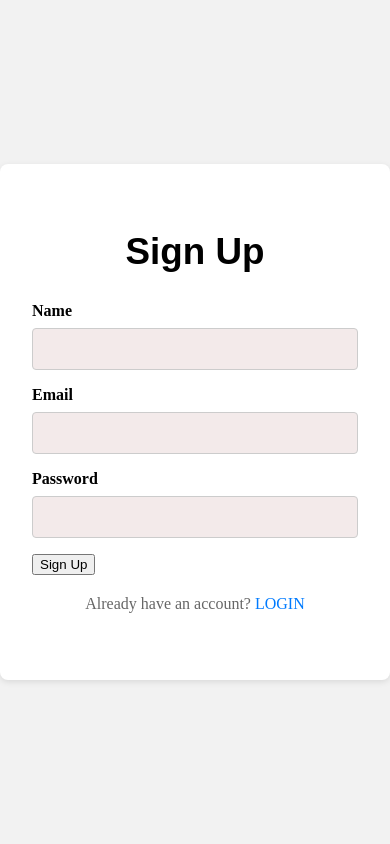
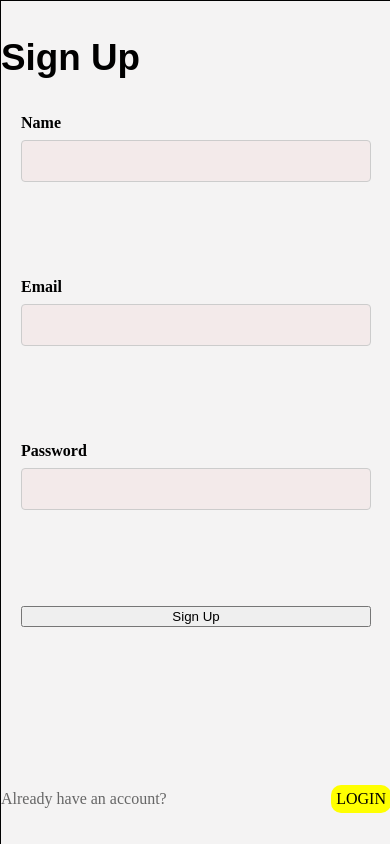
Before and after one commit to saksdev/Fitness-Quest-RPG, a React (Create React App) app: page /signup in a window 390 px wide. Built offline with nearby package versions, Linux system fonts and the light colour scheme; a web font is replaced by a local one.

Commit message:
Update login css

```diff
--- a/package.json
+++ b/package.json
@@ -9,7 +9,7 @@
     "@testing-library/user-event": "^13.5.0",
     "react": "^18.2.0",
     "react-dom": "^18.2.0",
-    "react-icons": "^5.1.0",
+    "react-icons": "^5.2.1",
     "react-router-dom": "^6.23.0",
     "react-scripts": "5.0.1",
     "smooth-scrollbar": "^8.8.4",
--- a/src/Component/Css/Login.css
+++ b/src/Component/Css/Login.css
@@ -1,4 +1,4 @@
-.login-container {
+.auth-container {
     height: 100%;
     width: 100%;
     min-height: 100vh;
@@ -7,7 +7,7 @@
     overflow: hidden;
 }
 
-.login-form-container {
+.auth-form-container {
     width: 100%;
     height: 100%;
     border: 1px solid black;
@@ -16,7 +16,7 @@
     justify-content: space-between;
 }
 
-.login-form {
+.auth-form {
     padding: 20px 2vw 0px 2vw;
     height: 100%;
     width: auto;
@@ -26,7 +26,7 @@
     gap: 5vw;
 }
 
-.login-image {
+.auth-image {
     height: 100%;
     width: 100%;
     display: flex;
@@ -34,7 +34,7 @@
     align-items: center;
 }
 
-.login-container form {
+.auth-container form {
     height: 100%;
     display: flex;
     gap: 4rem;
@@ -62,26 +62,39 @@
 input {
     height: 42px;
     padding-left: 35px;
+    padding-right: 35px;
     border-radius: 12px;
     border: 0.1px solid black;
-    width: 90%;
+    width: 100%;
     background-color: #f3eaea;
+}
+
+input::-ms-reveal,
+input::-ms-clear {
+    display: none;
+}
+
+.form-input input:hover {
+    border: 0.5px solid black;
 }
 
 .form-icon {
     position: relative;
+    display: flex;
+    align-items: center;
     width: 100%;
 }
 
 .form-icon svg {
     position: absolute;
     padding-left: 10px;
-    padding-top: 11px;
+    padding-top: 12px;
+    padding-bottom: 12px;
     width: 20px;
     height: 20px;
 }
 
-.login-signup-nav {
+.auth-nav {
     padding: 10px 15px;
     display: flex;
     align-items: center;
@@ -94,7 +107,7 @@ input {
     gap: 10px;
 }
 
-.login-form h2 {
+.auth-form h2 {
     margin: 0;
 }
 
@@ -104,6 +117,7 @@ input {
 }
 
 .form-input {
+    position: relative;
     width: 100%;
     max-width: 500px;
     margin: 0 auto;
@@ -122,6 +136,14 @@ input {
     font-weight: bold;
 }
 
+.Eyechange {
+    position: absolute;
+    right: 10px;
+    top: 50%;
+    transform: translateY(-50%);
+    cursor: pointer;
+}
+
 .forgot-password {
     width: 100%;
     max-width: 500px;
@@ -135,7 +157,7 @@ input {
     text-decoration: underline;
 }
 
-.login-container p {
+.auth-container p {
     text-align: center;
     width: 100%;
     display: flex;
@@ -144,7 +166,7 @@ input {
     max-width: 500px;
 }
 
-.login-container p a {
+.auth-container p a {
     color: black;
     background-color: yellow;
     border-radius: 10px;
@@ -157,7 +179,7 @@ mark a {
     font-weight: bold;
 }
 
-.login-container p a:hover {
+.auth-container p a:hover {
     text-decoration: underline;
 }
 
@@ -183,17 +205,17 @@ mark a {
 }
 
 @media screen and (max-width: 1000px) {
-    .login-container {
+    .auth-container {
         grid-template-columns: 2.3fr 3fr;
     }
 
-	.login-container form {
-		gap: 7rem;
-	}
+    .auth-container form {
+        gap: 7rem;
+    }
 }
 
 @media screen and (max-width: 920px) {
-    .login-container {
+    .auth-container {
         grid-template-columns: 55fr 65fr;
     }
 
@@ -202,27 +224,27 @@ mark a {
     }
 }
 
-@media screen and (max-width: 769px) {
-    .login-form-container {
+@media screen and (max-width: 760px) {
+    .auth-form-container {
         width: 100%;
     }
 
-    .login-container {
+    .auth-container {
         grid-template-columns: 1fr;
     }
 
-	.login-container form {
-		gap: 5rem;
-	}
+    .auth-container form {
+        gap: 5rem;
+    }
 
-    .login-form {
+    .auth-form{
         justify-content: stretch;
         padding: 0px;
         gap: 0;
     }
 
 
-    .login-signup-nav {
+    .auth-nav {
         display: grid;
         grid-template-columns: auto 1fr;
         padding: 10px 20px;
@@ -234,7 +256,7 @@ mark a {
         gap: 10vw;
     }
 
-    .login-form h2 {
+    .auth-form2 {
         margin: 0;
         margin-top: 6rem;
     }
--- a/src/Component/Css/Signup.css
+++ b/src/Component/Css/Signup.css
@@ -1,9 +1,10 @@
 .signup-container {
-	display: flex;
-	justify-content: center;
-	align-items: center;
-	height: 100vh;
-	background-color: #f2f2f2;
+	height: 100%;
+    width: 100%;
+    min-height: 100vh;
+    display: grid;
+    grid-template-columns: 35fr 65fr;
+    overflow: hidden;
   }
 
   .signup-form {
@@ -12,11 +13,6 @@
 	border-radius: 8px;
 	box-shadow: 0 2px 6px rgba(0, 0, 0, 0.1);
 	width: 400px;
-  }
-
-  .signup-form h2 {
-	text-align: center;
-	margin-bottom: 1.5rem;
   }
 
   .form-group {
--- a/src/Component/Login.js
+++ b/src/Component/Login.js
@@ -6,11 +6,19 @@ import Logo from '../img/nav-logo.svg';
 import { FaArrowRight } from "react-icons/fa";
 import { VscAccount } from "react-icons/vsc";
 import { RiLockPasswordFill } from "react-icons/ri";
+import { FaEye } from "react-icons/fa";
+import { FaEyeSlash } from "react-icons/fa";
+import { DiJava } from 'react-icons/di';
 
 const Login = () => {
   const [email, setEmail] = useState('');
   const [password, setPassword] = useState('');
+  const [Eye, setEye] = useState(true);
   const [isWideScreen, setIsWideScreen] = useState(window.innerWidth >= 769);
+
+  const EyeChangereq = () => {
+    setEye(!Eye);
+  }
 
   useEffect(() => {
     const handleResize = () => {
@@ -32,10 +40,10 @@ const Login = () => {
   };
 
   return (
-    <div className="login-container">
-      <div className="login-form-container">
-        <div className='login-form'>
-          <div className='login-signup-nav'>
+    <div className="auth-container">
+      <div className="auth-form-container">
+        <div className='auth-form'>
+          <div className='auth-nav'>
             <Link to='/'>
               <img src={Logo} alt='Fitness Quest' />
             </Link>
@@ -67,12 +75,17 @@ const Login = () => {
                   <div className='form-icon'>
                     <RiLockPasswordFill />
                     <input
-                      type='password'
+                      type={Eye ? "password" : "text"}
                       placeholder="Password"
                       value={password}
                       onChange={(e) => setPassword(e.target.value)}
                       required
                     />
+                    {Eye ? (
+                      <FaEye className='Eyechange' onClick={EyeChangereq} />
+                    ) : (
+                      <FaEyeSlash className='Eyechange' onClick={EyeChangereq} />
+                    )}
                   </div>
                 </div>
               </div>
@@ -85,7 +98,7 @@ const Login = () => {
         </div>
       </div>
       {isWideScreen && (
-        <div className='login-image'>
+        <div className='auth-image'>
           <h1>Image</h1>
         </div>
       )}
--- a/src/Component/Signup.js
+++ b/src/Component/Signup.js
@@ -17,8 +17,8 @@ const Signup = () => {
   };
 
   return (
-    <div className="signup-container">
-      <div className="signup-form">
+    <div className="auth-container">
+      <div className="auth-form-container">
         <h2>Sign Up</h2>
         <form onSubmit={handleSubmit}>
           <div className="form-group">
```
Also changed, not shown: 1 other file (tests, documents, lock files or other folders).
